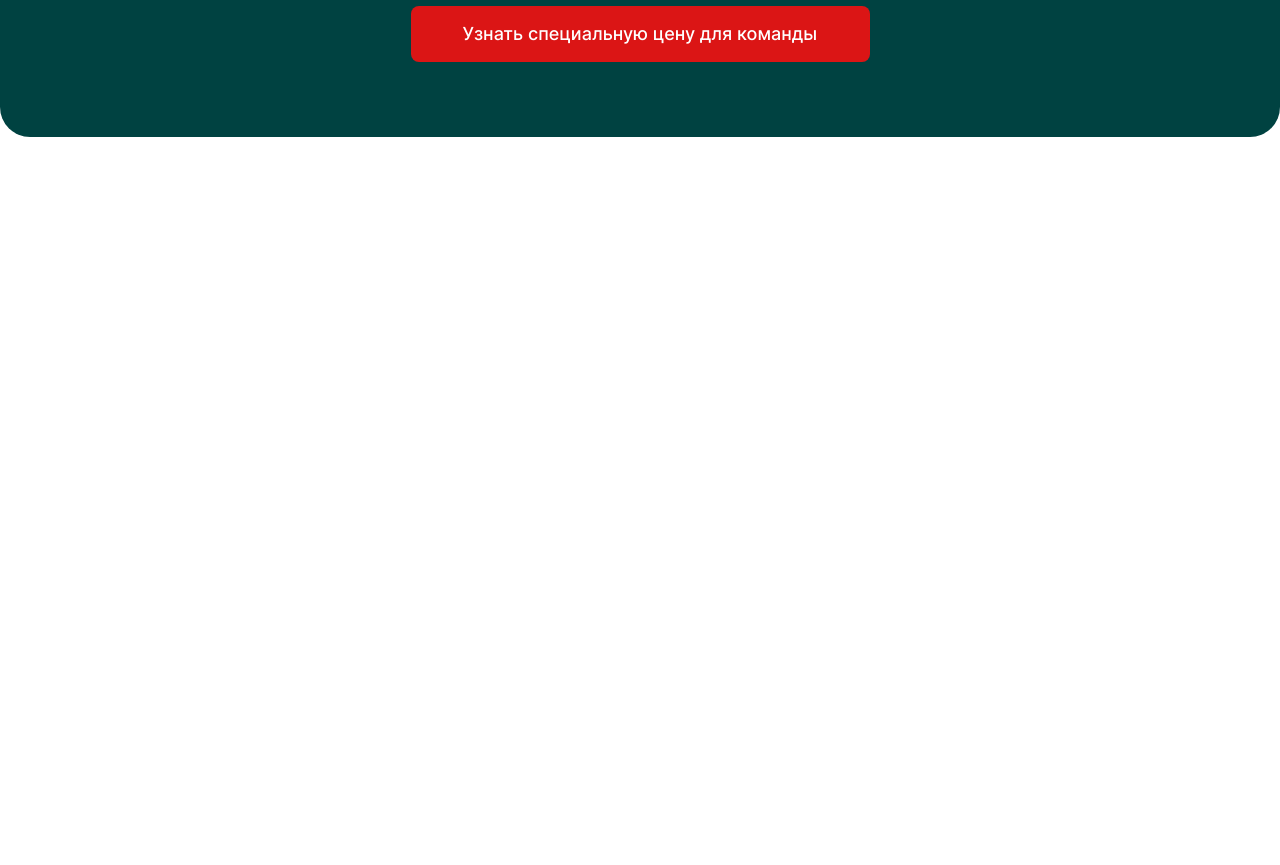
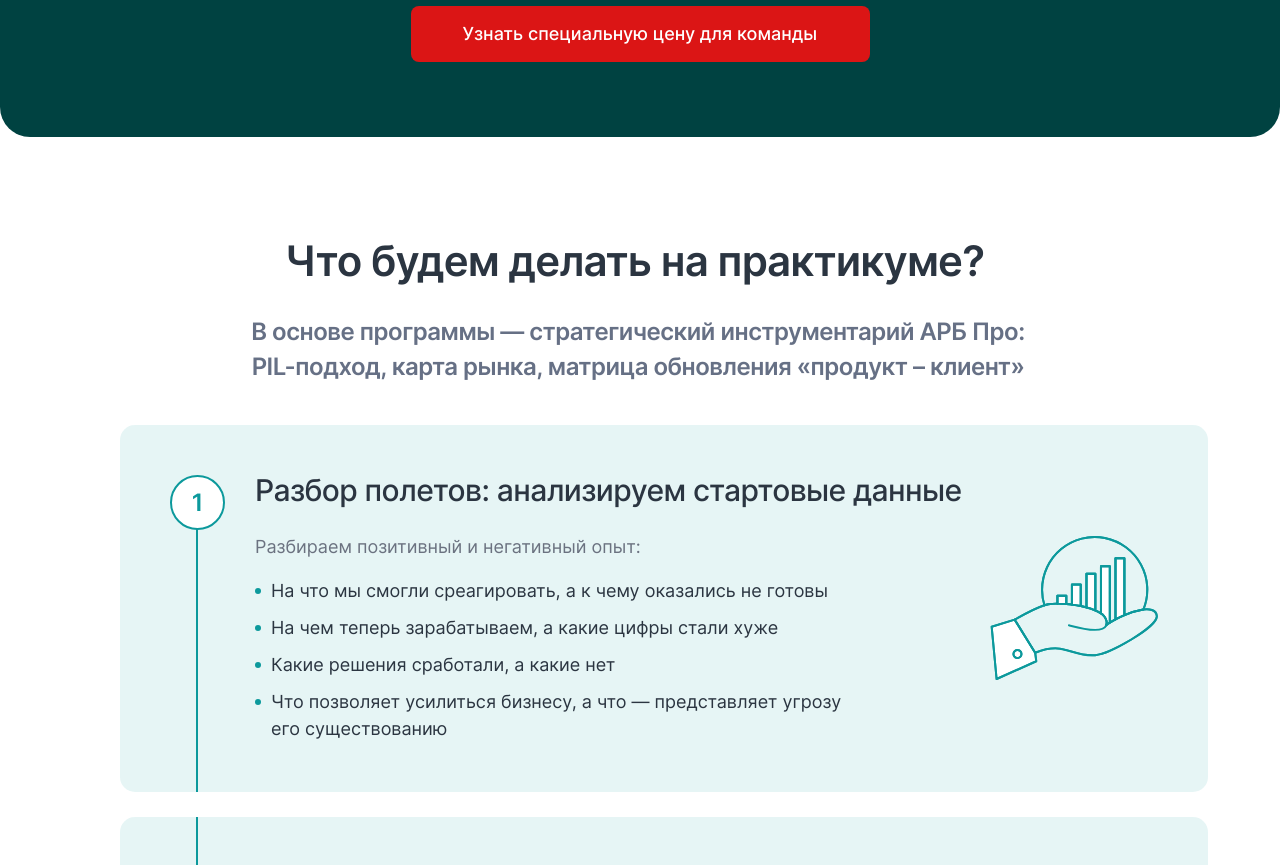
Before and after one commit to Argayash1/cbo-test-task, a React app: page / in a window 1280 px wide. Shown: the part 1900-2765 px from the top of the page. Before the commit the page ends 2037 px from the top, so only its background shows below. Built offline with nearby package versions, Linux system fonts and the light colour scheme.

Commit message:
fix: исправил все баги в декстопной вёрстке PracticeActivities

```diff
--- a/src/components/AboutAuthor/index.tsx
+++ b/src/components/AboutAuthor/index.tsx
@@ -27,7 +27,11 @@ export const AboutAuthor = () => {
 				/>
 				<h3>Компетенции:</h3>
 				<ul className={styles.competencies}>{competenciesListItems}</ul>
-				<img src={authorsPhoto} alt='' className={styles.authorPhoto} />
+				<img
+					src={authorsPhoto}
+					alt='Фото Демида Голикова - автора семинара-практикума'
+					className={styles.authorPhoto}
+				/>
 			</div>
 		</section>
 	)
--- a/src/components/ActivityCard/ActivityCard.module.scss
+++ b/src/components/ActivityCard/ActivityCard.module.scss
@@ -16,7 +16,7 @@
 		content: '';
 		position: absolute;
 		top: 104px;
-		left: 77px;
+		left: 76px;
 		height: calc(100% - 104px);
 		width: 2px;
 		background-color: #0c999c;
@@ -25,14 +25,17 @@
 	&::after {
 		content: counter(activity);
 		position: absolute;
-		top: 60px;
+		top: 50px;
 		left: 50px;
 		border: 2px solid #0c999c;
+		box-sizing: border-box;
+		width: 55px;
+		height: 55px;
 		border-radius: 50%;
 		text-align: center;
 		background-color: #fff;
 		@include main-text-font(24, 600, 1.45, #0c999c);
-		padding: 10px 19px 10px 20px;
+		padding-top: 9px;
 	}
 }
 
@@ -50,6 +53,7 @@
 	display: flex;
 	flex-direction: column;
 	padding-left: 132.97px;
+	padding-top: 41px;
 
 	&::before {
 		height: 65px;
@@ -59,11 +63,11 @@
 	&::after {
 		content: '';
 		padding: 0;
-		width: 55px;
-		height: 55px;
 		background-image: url('../../assets/images/practice-activities-target-icon.svg');
 		background-repeat: no-repeat;
 		background-position: center;
+		top: 65px;
+		border: none;
 	}
 }
 
@@ -91,14 +95,26 @@
 
 	margin: 0 0 0 16px;
 	padding: 0;
-	list-style: disc;
+	list-style: none;
 	display: flex;
 	flex-direction: column;
 	gap: 10px;
 }
 
-.ideasListItem::marker {
-	color: #0c999c;
+.ideasListItem {
+	position: relative;
+
+	&::before {
+		content: '';
+		width: 6px;
+		height: 6px;
+		background-color: #0c999c;
+		display: inline-block;
+		border-radius: 50%;
+		position: absolute;
+		left: -16px;
+		top: 10.5px;
+	}
 }
 
 .addition {
@@ -115,8 +131,6 @@
 }
 
 .summaryList {
-	@include main-text-font(20, 500, 1.5, #fff);
-
 	margin: 17px 0 35px 41.99px;
 	padding: 0;
 	display: flex;
@@ -124,32 +138,41 @@
 	gap: 17px;
 	list-style: none;
 	max-width: 631.85px;
+	font-size: 0;
 }
 
 .summaryListItem {
 	position: relative;
+	@include main-text-font(20, 500, 1.5, #fff);
 
 	&::before {
 		content: url('../../assets/images/practice-activiti-list-icon.svg');
 		position: absolute;
-		left: -40px;
-		top: 0;
+		left: -41px;
+		top: 2px;
 	}
 }
 
 .icon {
 	background-repeat: no-repeat;
+	background-size: contain;
 	grid-row: 1/5;
 	grid-column: 2/3;
 	margin-top: 65px;
+	width: 168px;
+	height: 144px;
 }
 
 .iconTypeSecond {
 	margin-top: 37px;
 	margin-left: 20px;
+	width: 122.75px;
+	height: 137px;
 }
 
 .iconTypeThird {
 	margin-top: 62px;
 	margin-left: 14px;
+	width: 139px;
+	height: 191px;
 }
--- a/src/components/ActivityCard/index.tsx
+++ b/src/components/ActivityCard/index.tsx
@@ -67,7 +67,9 @@ export const ActivityCard = ({
 			{summaryList && (
 				<ul className={styles.summaryList}>{summaryListItems}</ul>
 			)}
-			{!subtitle && <CTA path='#' linkText='Скачать программу' />}
+			{!subtitle && (
+				<CTA path='#' linkText='Скачать программу' type='practice-activity' />
+			)}
 			{subtitle && (
 				<div
 					className={clsx(styles.icon, {
--- a/src/components/CTA/CTA.module.scss
+++ b/src/components/CTA/CTA.module.scss
@@ -69,3 +69,7 @@
 		margin-left: 4px;
 	}
 }
+
+.rootTypePracticeactivity {
+	width: 282px;
+}
--- a/src/components/CTA/index.tsx
+++ b/src/components/CTA/index.tsx
@@ -22,6 +22,7 @@ export const CTA = ({
 				[styles.rootTypeCentered]:
 					type === 'target-audience' || type === 'how-it-will-go',
 				[styles.rootTypeTargetAudience]: type === 'target-audience',
+				[styles.rootTypePracticeactivity]: type === 'practice-activity',
 			})}
 		>
 			{linkText}
--- a/src/components/Main/index.tsx
+++ b/src/components/Main/index.tsx
@@ -17,7 +17,7 @@ export const Main = () => {
 			<Lead />
 			<Questions />
 			<TargetAudience />
-			{/* <PracticeActivities /> */}
+			<PracticeActivities />
 			{/* <HowItWillGo /> */}
 			{/* <AboutAuthor /> */}
 			{/* <AboutPractiсum /> */}
--- a/src/components/PracticeActivities/index.tsx
+++ b/src/components/PracticeActivities/index.tsx
@@ -22,9 +22,12 @@ export const PracticeActivities = () => {
 	return (
 		<section className={styles.root}>
 			<div className={styles.container}>
-				<SectionTitle titleText='Что будем делать на практикуме?' />
+				<SectionTitle
+					titleText='Что будем делать на практикуме?'
+					place='practice-activities'
+				/>
 				<SectionSubtitle
-					text='В основе программы — стратегический инструментарий АРБ Про:        PIL-подход, карта рынка, матрица обновления «продукт – клиент»'
+					text='В основе программы — стратегический инструментарий АРБ Про: *PIL-подход, карта рынка, матрица обновления «продукт – клиент»'
 					place='practice-activity'
 				/>
 				<ul className={styles.list}>{activitiesListItems}</ul>
--- a/src/components/SectionSubtitle/SectionSubtitle.module.scss
+++ b/src/components/SectionSubtitle/SectionSubtitle.module.scss
@@ -30,7 +30,8 @@
 .rootPlacePracticeActivity {
 	max-width: 872px;
 	margin: 25px auto 40px;
-	white-space: pre-wrap;
+	font-weight: 600;
+	padding-right: 4px;
 }
 
 .rootTypeTextAlignLeft {
@@ -46,3 +47,7 @@
 .rootPlaceFeedback {
 	margin-top: 10px;
 }
+
+.spanNoWrap {
+	white-space: nowrap;
+}
--- a/src/components/SectionSubtitle/index.tsx
+++ b/src/components/SectionSubtitle/index.tsx
@@ -8,6 +8,16 @@ interface ISectionSubtitle {
 }
 
 export const SectionSubtitle = ({ text, place }: ISectionSubtitle) => {
+	const textContent = text.split(' ').map((word, index) =>
+		word.startsWith('*') ? (
+			<span key={index} className={styles.spanNoWrap}>
+				{word.replace('*', '') + ' '}
+			</span>
+		) : (
+			word + ' '
+		)
+	)
+
 	return (
 		<p
 			className={clsx(styles.root, {
@@ -19,7 +29,7 @@ export const SectionSubtitle = ({ text, place }: ISectionSubtitle) => {
 				[styles.rootPlaceFeedback]: place === 'feedback',
 			})}
 		>
-			{text}
+			{textContent}
 		</p>
 	)
 }
--- a/src/components/SectionTitle/SectionTitle.module.scss
+++ b/src/components/SectionTitle/SectionTitle.module.scss
@@ -48,6 +48,13 @@
 	}
 }
 
+.rootPlacePracticeActivities {
+	max-width: 827px;
+	margin-inline: auto;
+	text-align: center;
+	padding-right: 11px;
+}
+
 .rootTypeTextAlignLeft {
 	text-align: left;
 }
--- a/src/components/SectionTitle/index.tsx
+++ b/src/components/SectionTitle/index.tsx
@@ -16,6 +16,7 @@ export const SectionTitle = ({ titleText, place }: ISectionTitle) => {
 				[styles.rootTypeTextAlignLeft]:
 					place === 'about-author' || place === 'feedback',
 				[styles.rootPlaceAboutAuthor]: place === 'about-author',
+				[styles.rootPlacePracticeActivities]: place === 'practice-activities',
 			})}
 		>
 			{titleText}
```
